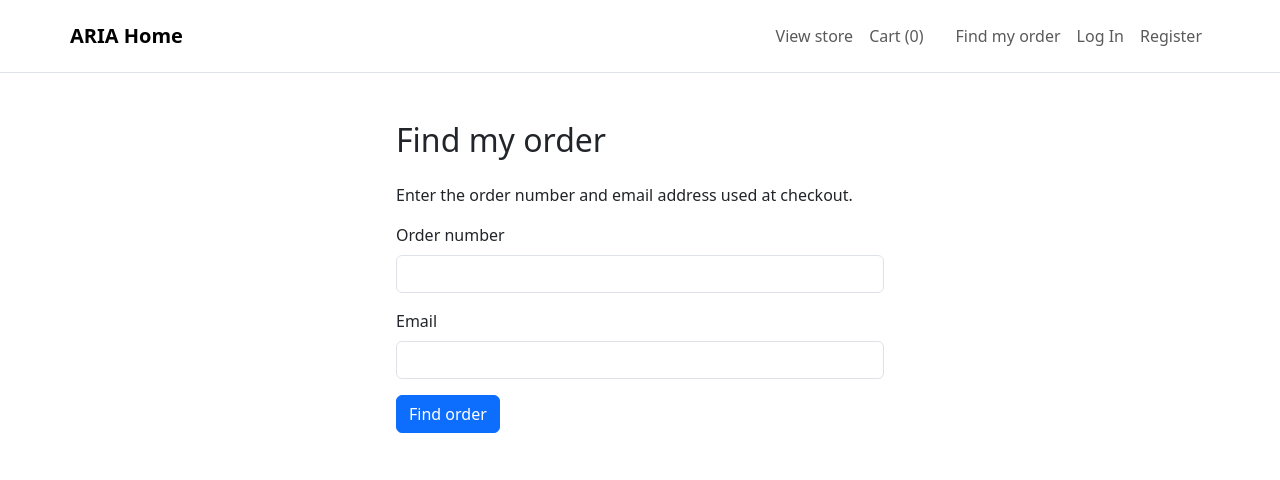
After one commit to ethanp4/Aria-Database-and-RAG, a Django app: page /orders/find/ in a window 1280 px wide. The commit adds this page. Shown: the top 480 px of the page. Run offline with Django 5.2, Linux system fonts and the light colour scheme.

Commit message:
feat(orders): customer order history, guest order link and lookup, confirmation email
Co-Authored-By: Claude Opus 5.5 <noreply@anthropic.com>

```diff
--- a/aria_project/aria/settings.py
+++ b/aria_project/aria/settings.py
@@ -156,5 +156,7 @@ MAILERS = {
     },
 }
 
+DEFAULT_FROM_EMAIL = 'orders@aria.example'
+
 # Payments (TEMPORARY fake gateway until Stripe; see docs/follow-ups.md)
 ARIA_PAYMENT_GATEWAY = env('ARIA_PAYMENT_GATEWAY', default='payments.gateway.FakeGateway')
--- a/aria_project/aria/urls.py
+++ b/aria_project/aria/urls.py
@@ -22,5 +22,6 @@ urlpatterns = [
     path('', include('accounts.urls')),
     path('', include('products.urls')),
     path('', include('cart.urls')),
+    path('', include('orders.urls')),
     path('admin/', admin.site.urls),
 ]
--- /dev/null
+++ b/aria_project/orders/forms.py
@@ -0,0 +1,6 @@
+from django import forms
+
+
+class OrderLookupForm(forms.Form):
+    order_number = forms.IntegerField(min_value=1, max_value=2**62)
+    email = forms.EmailField()
--- /dev/null
+++ b/aria_project/orders/templates/orders/_status_badge.html
@@ -0,0 +1 @@
+<span class="badge {% if order.status == 'PAYMENT_FAILED' or order.status == 'OUT_OF_STOCK' or order.status == 'CANCELLED' %}text-bg-danger{% elif order.status == 'PENDING_PAYMENT' %}text-bg-secondary{% else %}text-bg-success{% endif %}">{{ order.get_status_display }}</span>
--- /dev/null
+++ b/aria_project/orders/templates/orders/lookup.html
@@ -0,0 +1,25 @@
+{% extends "base.html" %}
+
+{% block title %}Find my order{% endblock %}
+
+{% block content %}
+<main class="container py-5" style="max-width: 32rem;">
+    <h1 class="h2 mb-4">Find my order</h1>
+    <p>Enter the order number and email address used at checkout.</p>
+    {% if error %}<div class="alert alert-danger" role="alert">{{ error }}</div>{% endif %}
+    <form method="post" novalidate>
+        {% csrf_token %}
+        <div class="mb-3">
+            <label class="form-label" for="{{ form.order_number.id_for_label }}">Order number</label>
+            <input class="form-control" type="number" name="order_number" id="{{ form.order_number.id_for_label }}" value="{{ form.order_number.value|default_if_none:'' }}" required>
+            {% for e in form.order_number.errors %}<div class="text-danger small">{{ e }}</div>{% endfor %}
+        </div>
+        <div class="mb-3">
+            <label class="form-label" for="{{ form.email.id_for_label }}">Email</label>
+            <input class="form-control" type="email" name="email" id="{{ form.email.id_for_label }}" value="{{ form.email.value|default_if_none:'' }}" required>
+            {% for e in form.email.errors %}<div class="text-danger small">{{ e }}</div>{% endfor %}
+        </div>
+        <button class="btn btn-primary" type="submit">Find order</button>
+    </form>
+</main>
+{% endblock %}
--- /dev/null
+++ b/aria_project/orders/urls.py
@@ -0,0 +1,12 @@
+from django.urls import path
+
+from . import views
+
+app_name = 'orders'
+
+urlpatterns = [
+    path('orders/', views.history_view, name='history'),
+    path('orders/find/', views.lookup_view, name='lookup'),
+    path('orders/guest/<int:order_id>/<str:key>/', views.guest_detail_view, name='guest_detail'),
+    path('orders/<int:order_id>/', views.detail_view, name='detail'),
+]
--- /dev/null
+++ b/aria_project/orders/views.py
@@ -0,0 +1,74 @@
+from urllib.parse import quote
+
+from django.core.paginator import Paginator
+from django.http import Http404
+from django.shortcuts import get_object_or_404, redirect, render
+
+from accounts.permissions import current_account, login_required
+from orders.forms import OrderLookupForm
+from orders.links import check_guest_order_key, guest_order_url
+from orders.models import Order
+from orders.pricing import SHIPPING_METHODS
+from payments.masking import mask_payment
+
+LOOKUP_MISS = "We couldn't find an order with that number and email."
+
+
+# context for the shared order body; never includes risk_score
+def _order_context(order):
+    method = SHIPPING_METHODS.get(order.shipping_method)
+    payment = order.confirmed_payment
+    tracking_url = None
+    template = order.carrier.tracking_url_template if order.carrier else None
+    if template and order.tracking_number and template.startswith(('http://', 'https://')):
+        tracking_url = template.replace('{tracking_number}', quote(order.tracking_number, safe=''))
+    return {
+        'order': order,
+        'items': list(order.items.select_related('product')),
+        'shipping_label': method.label if method else order.shipping_method,
+        'ship_lines': order.ship_address_lines(),
+        'bill_lines': order.bill_address_lines(),
+        'payment_display': mask_payment(payment) if payment else '',
+        'tracking_url': tracking_url,
+    }
+
+
+def _order_queryset():
+    return Order.objects.select_related('carrier', 'confirmed_payment')
+
+
+@login_required
+def history_view(request):
+    orders = Order.objects.filter(account=current_account(request)).order_by('-created_at', '-order_id')
+    page_obj = Paginator(orders, 20).get_page(request.GET.get('page'))
+    return render(request, 'orders/history.html', {'page_obj': page_obj})
+
+
+@login_required
+def detail_view(request, order_id):
+    order = get_object_or_404(_order_queryset(), pk=order_id, account=current_account(request))
+    return render(request, 'orders/detail.html', _order_context(order))
+
+
+def guest_detail_view(request, order_id, key):
+    order = get_object_or_404(_order_queryset(), pk=order_id, account__isnull=True)
+    if not check_guest_order_key(order, key):
+        raise Http404
+    response = render(request, 'orders/detail.html', {**_order_context(order), 'is_guest': True})
+    response['Referrer-Policy'] = 'no-referrer'
+    return response
+
+
+# same response for every miss so the page does not reveal whether an order exists
+def lookup_view(request):
+    form = OrderLookupForm(request.POST or None)
+    error = None
+    if request.method == 'POST' and form.is_valid():
+        order = Order.objects.filter(
+            pk=form.cleaned_data['order_number'], account__isnull=True,
+            contact_email__iexact=form.cleaned_data['email'],
+        ).first()
+        if order:
+            return redirect(guest_order_url(order))
+        error = LOOKUP_MISS
+    return render(request, 'orders/lookup.html', {'form': form, 'error': error})
--- a/aria_project/templates/base.html
+++ b/aria_project/templates/base.html
@@ -24,6 +24,7 @@
             {% if username %}
                 <div class="navbar-nav ms-sm-3">
                     {% comment %} <a class="nav-link" href="{% url 'accounts:account' %}">My Account</a> {% endcomment %}
+                    {% if can_shop %}<a class="nav-link" href="{% url 'orders:history' %}">My orders</a>{% endif %}
                     <a class="nav-link" href="{% url 'accounts:address_list' %}">Addresses</a>
                     <form method="post" action="{% url 'accounts:logout' %}" class="d-inline">
                         {% csrf_token %}
@@ -32,6 +33,7 @@
                 </div>
             {% else %}
                 <div class="navbar-nav ms-sm-3">
+                    <a class="nav-link" href="{% url 'orders:lookup' %}">Find my order</a>
                     <a class="nav-link" href="{% url 'accounts:login' %}">Log In</a>
                     <a class="nav-link" href="{% url 'accounts:register' %}">Register</a>
                 </div>
```
Also changed, not shown: aria_project/orders/emails.py (added, +28 -0 lines), aria_project/orders/links.py (added, +15 -0 lines), aria_project/orders/templates/orders/_order_body.html (added, +62 -0 lines), aria_project/orders/templates/orders/detail.html (added, +14 -0 lines), aria_project/orders/templates/orders/email/confirmation.txt (added, +17 -0 lines), aria_project/orders/templates/orders/history.html (added, +46 -0 lines), aria_project/orders/tests/test_views.py (added, +185 -0 lines).
